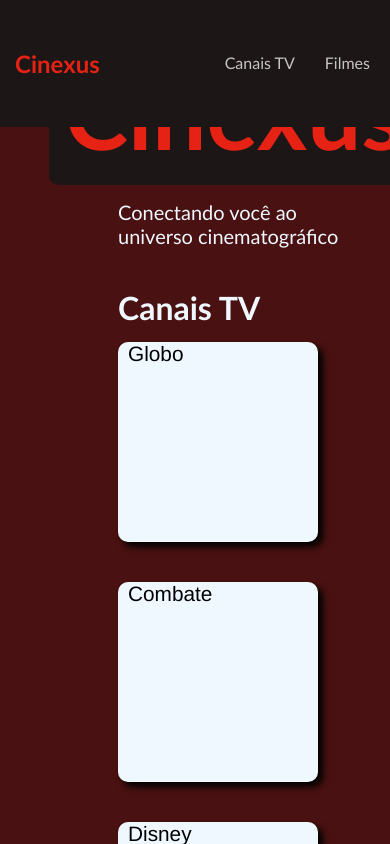
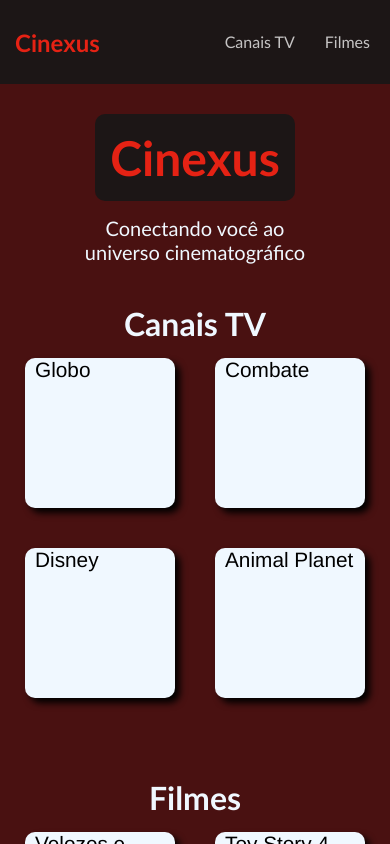
Before and after one commit to AlexMoreni/Cinexus, a React (Vite) app: page / in a window 390 px wide. Built offline with nearby package versions, Linux system fonts and the light colour scheme.

Commit message:
Creating responsiveness on the home page and cards

```diff
--- a/src/components/layout/Card.module.css
+++ b/src/components/layout/Card.module.css
@@ -18,3 +18,10 @@
   font-size: 1.3rem;
   margin-left: 10px;
 }
+
+@media screen and (max-width: 768px) {
+  .container_card {
+    width: 150px;
+    height: 150px;
+  }
+}
--- a/src/components/layout/Navbar.module.css
+++ b/src/components/layout/Navbar.module.css
@@ -47,11 +47,11 @@
   font-size: 1.2rem;
 }
 
-@media screen and (max-width: 600px) {
+@media screen and (max-width: 768px) {
   .navbar {
     width: 100vw;
     min-height: 0;
-    height: 15vh;
+    height: 10vh;
     flex-direction: row;
   }
 
--- a/src/pages/Home.module.css
+++ b/src/pages/Home.module.css
@@ -45,3 +45,40 @@
   flex-wrap: wrap;
   gap: 40px;
 }
+
+@media screen and (max-width: 768px) {
+  .container_home {
+    width: 100vw;
+    margin-left: 0;
+    padding: 0;
+    margin-top: 10vh;
+    display: flex;
+    flex-direction: column;
+    align-items: center;
+  }
+
+  .container_textHome {
+    width: 90%;
+    padding-top: 30px;
+  }
+
+  .container_textHome h1 {
+    font-size: 3rem;
+  }
+
+  .container_textHome p {
+    width: 250px;
+    text-align: center;
+  }
+
+  .box_content {
+    display: flex;
+    align-items: center;
+    flex-direction: column;
+  }
+
+  .container_listHome {
+    width: 95%;
+    justify-content: center;
+  }
+}
```
